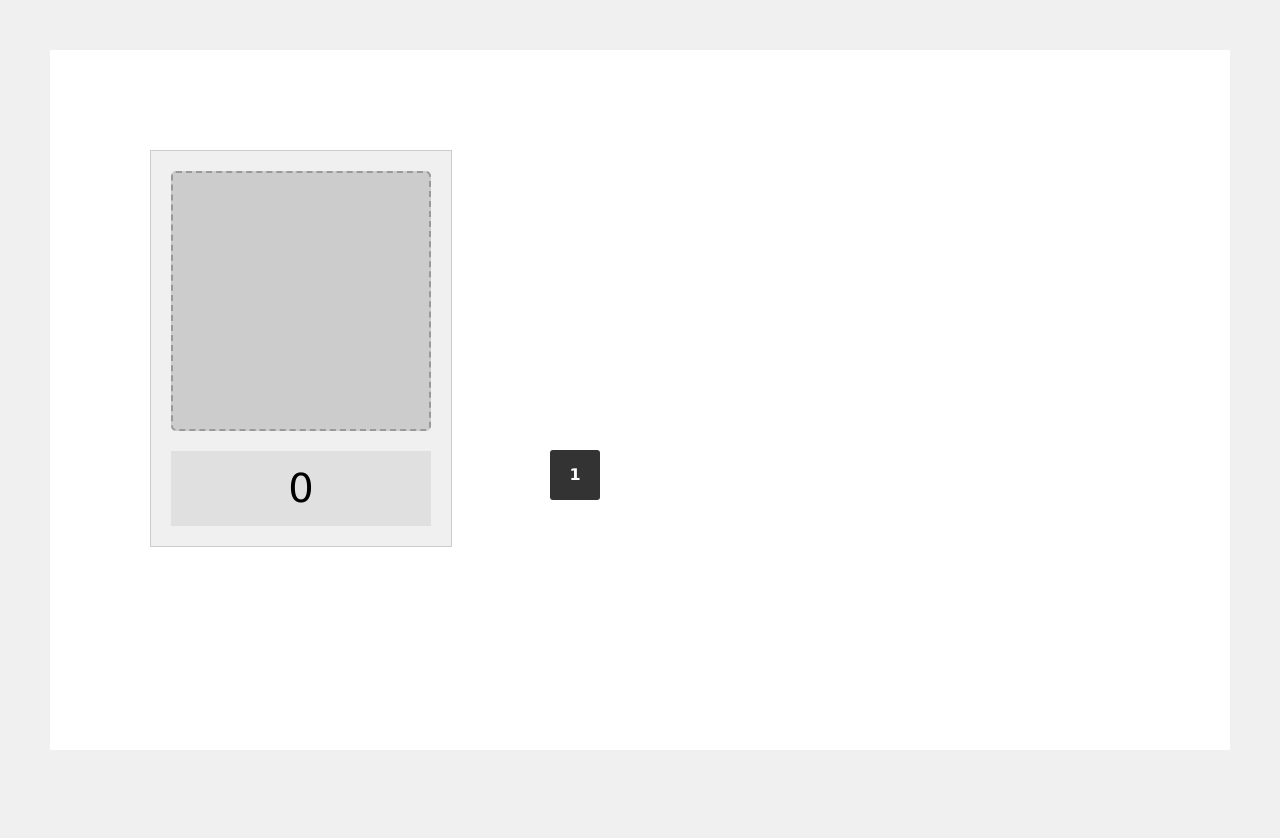
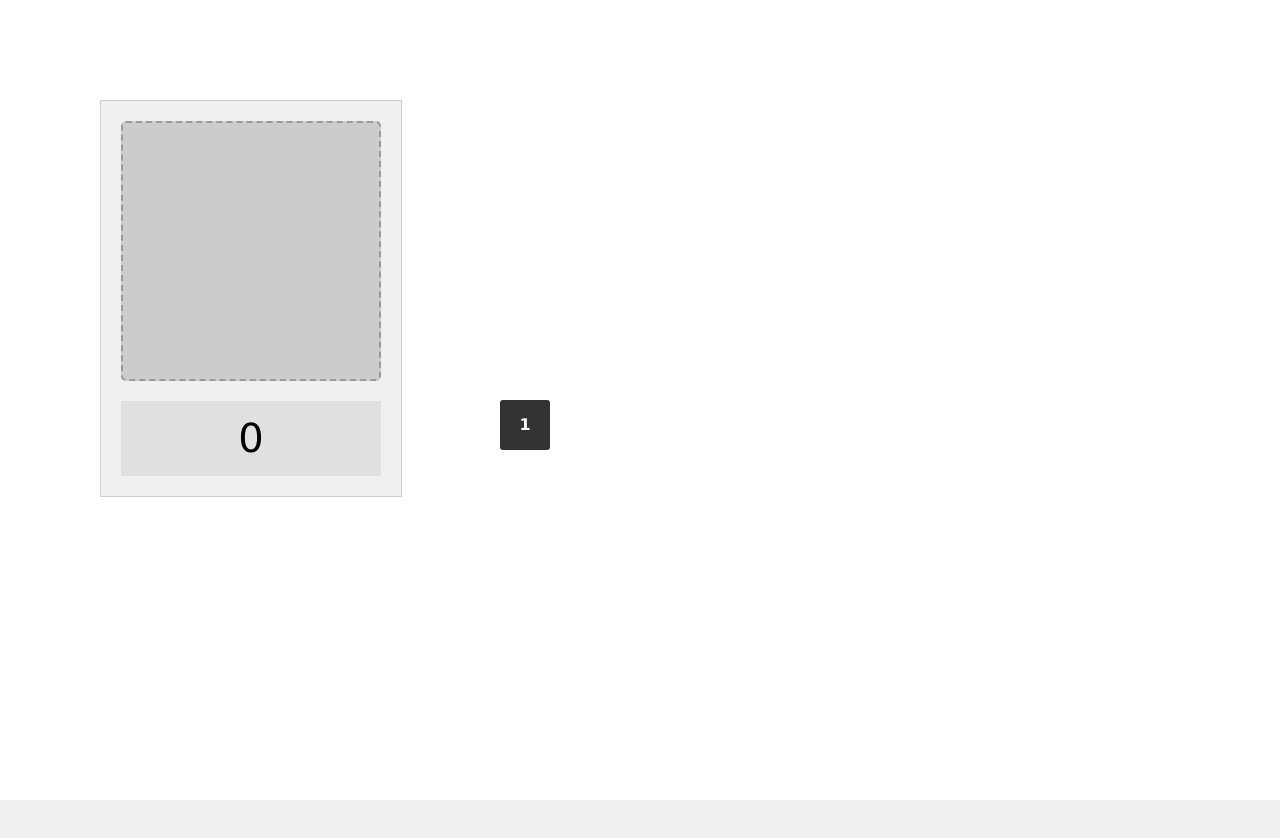
Before and after one commit to bennadel/ModularJS-Education---DragDrop, a plain HTML site: page index.htm in a window 1280 px wide. After the commit the page ends 800 px from the top, so only its background shows below. Drawn offline with Linux system fonts and the light colour scheme.

Commit message:
Removed the aspects of the CSS and the index page that cause scrolling. Trying to remove the complexity of scrolling / offset for the first pass of understanding.

```diff
--- a/assets/styles.css
+++ b/assets/styles.css
@@ -7,11 +7,11 @@ body {
 
 div.dragdrop {
 	background-color: #FFFFFF ;
-	bottom: 50px ;
-	left: 50px ;
+	bottom: 0px ;
+	left: 0px ;
 	position: fixed ;
-	right: 50px ;
-	top: 50px ;
+	right: 0px ;
+	top: 0px ;
 	}
 
 div.bucket {
```
Also changed, not shown: index.htm (+0 -6 lines).
